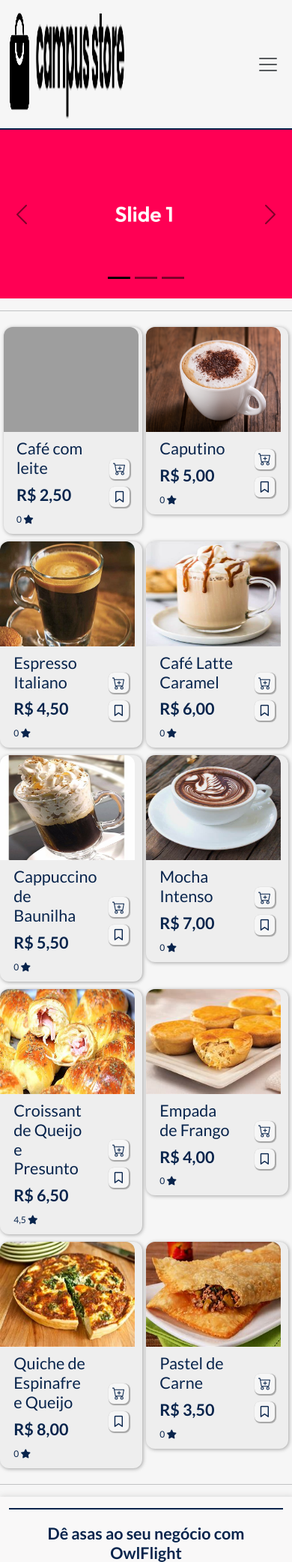
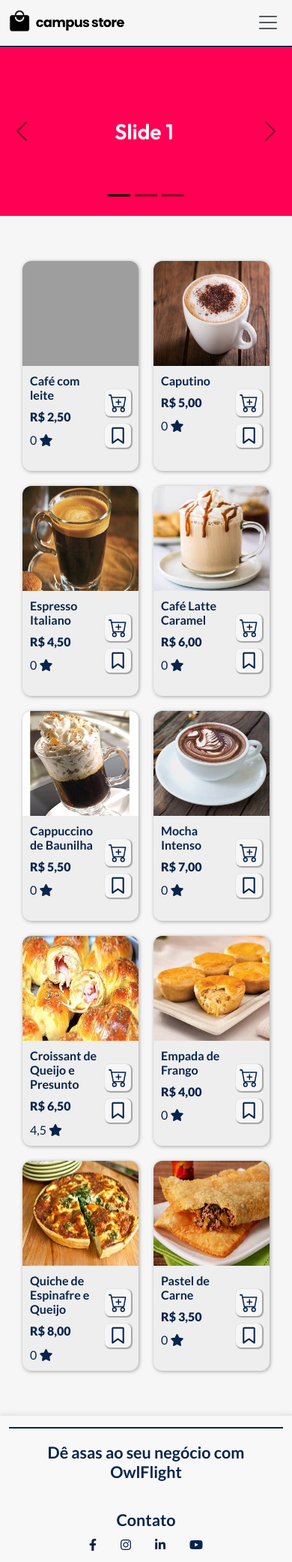
Before and after one commit to SrJohn369/campus-store, a Django app: page / in a window 390 px wide. Shown: the top 2083 px of the page at 75% size. Run offline with Django 4.2, Linux system fonts and the light colour scheme; data comes from the database, SQL or seed files in the repository; grey boxes are pictures that could not be loaded.

Commit message:
Add files via upload

```diff
--- a/static/css/cards.css
+++ b/static/css/cards.css
@@ -1,39 +1,53 @@
-/*---- CADRS ----*/
+@import url('https://fonts.googleapis.com/css2?family=Inter:wght@100;500&family=Lato:wght@300;400;700;900&family=Open+Sans:wght@300;400;500&display=swap');
 
+* {
+    font-family: 'Lato', sans-serif;
+}
 
-@import url('https://fonts.googleapis.com/css2?family=Inter:wght@100;500&family=Lato:wght@300;400;700;900&family=Open+Sans:wght@300;400;500&display=swap');
+.produtos {
+    margin: 50px auto;
+    display: flex;
+    align-items: center;
+    justify-content: center;
+}
 
 .card-link {
     border-radius: 12px;
     text-decoration: none;
     color: #08244C;
-    margin: 10px;
+    padding: 10px;
 }
 
 .card-produto {
     background-color: #eee;
-    width: 100%;
+    width: 200px;
     border-radius: 12px;
     box-shadow: 1px 1px 5px 0px rgba(0, 0, 0, 0.336);
 }
 
+.frame1 {
+    width: 100%;
+}
+
 
 .frame2 {
-    padding-inline: 5px;
-    padding-block: 10px;
+    height: 140px;
+    width: 100%;
+    padding: 10px;
     display: flex;
     align-items: center;
     justify-content: space-around;
 }
 
-.img-card{
-    width: 180px;
+.produtos img {
+    width: 100%;
     height: 140px;
     border-radius: 12px 12px 0 0;
 }
 
 .text-card {
-    width: 100px;
+    height: 100%;
+    width: 150px;
     display: flex;
     flex-direction: column;
     gap: 10px;
@@ -41,12 +55,14 @@
 
 #prod-name {
     margin-top: 10px;
-    font-weight: 500;
+    font-size: 16px;
+    font-weight: 700;
     margin: 0;
 }
 
 #preco {
-    font-weight: 700;
+    font-weight: 900;
+    font-size: 16px;
     margin: 0;
 }
 
@@ -100,13 +116,39 @@
     }
 }
 
-@media screen and (max-width: 500px) {
+@media screen and (max-width:500px) {
+
+    .card-link{
+        width: 175px;
+    }
+
+    .card-produto , .frame1 img {
+        width: 100%;
+    }
+
+}
+
+/* @media screen and (max-width: 500px) {
+    .wrapper {
+        width: 100%;
+    }
+
+    .produtos img {
+        width: 200px;
+    }
     .card-produto {
         width: 100%;
     }
 
+    .frame2 {
+        padding: 5px;
+    }
+
+    .card-produto {
+        width: 10px;
+    }
     .card-produto .text-card {
-        font-size: 15px;
+        font-size: 13px;
     }
 
     .botoes button {
@@ -120,14 +162,13 @@
     .card-link {
         margin: 5px;
     }
-
     .card-produto .text-card {
         font-size: 12px;
         width: 100px;
     }
 
-    img {
-        width: 160px;
+    .produtos img {
+        width: 100%;
         height: 140px;
     }
 
@@ -137,4 +178,4 @@
         height: 27px;
         font-size: 15px;
     }
-}
+} */
--- a/static/css/home.css
+++ b/static/css/home.css
@@ -139,6 +139,7 @@ nav {
 /* FOOTER */
 
 #footer {
+    position: absolute;
     box-shadow: 1px 1px 8px 1px #5c58583a;
     background: #f9f8f8;
     color: var(--main-color);
@@ -166,82 +167,6 @@ nav {
 /*-------------------------------------*/
 /*-------------------------------------*/
 
-@media screen and (max-width: 1100px) {
-    .container-perfil {
-        flex-direction: column-reverse;
-    }
-
-    .perfil-config {
-        width: 100vw;
-        height: 300px;
-    }
-
-    .perfil-info .frame2 {
-        grid-template-columns: repeat(1, 1fr);
-    }
-
-    .perfil-info {
-        width: 60%;
-    }
-
-    .frame1 {
-        flex-direction: column;
-    }
-
-
-    .frame1 h2 {
-        padding-top: 20px;
-    }
-
-    .perfil-info .frame1 img {
-        width: 170px;
-    }
-
-    .sobre-img img {
-        width: 270px;
-    }
-
-    .sobre-info {
-        width: 500px;
-    }
-
-}
-
-@media screen and (max-width: 900px) {
-    .sobre {
-        flex-direction: column;
-        padding-inline: 50px;
-    }
-
-    .sobre-img {
-        padding-bottom: 50px;
-    }
-
-    .sobre-info {
-        width: 100%;
-    }
-}
-
-@media screen and (max-width: 600px) {
-    .perfil-info {
-        width: 80%;
-    }
-}
-
-
-@media screen and (max-width: 400px) {
-    .perfil-info {
-        width: 90%;
-    }
-
-    .sobre {
-        padding-inline: 30px;
-    }
-
-    .sobre-img img {
-        width: 200px;
-    }
-}
 
 @media screen and (max-width:560px) {
     .logo-img {
@@ -254,12 +179,4 @@ nav {
         width: 120px;
         margin-top: 5px;
     }
-
-    .sobre-dados {
-        flex-direction: column;
-    }
-
-    .sobre-dados div {
-        padding-top: 30px;
-    }
 }
```
